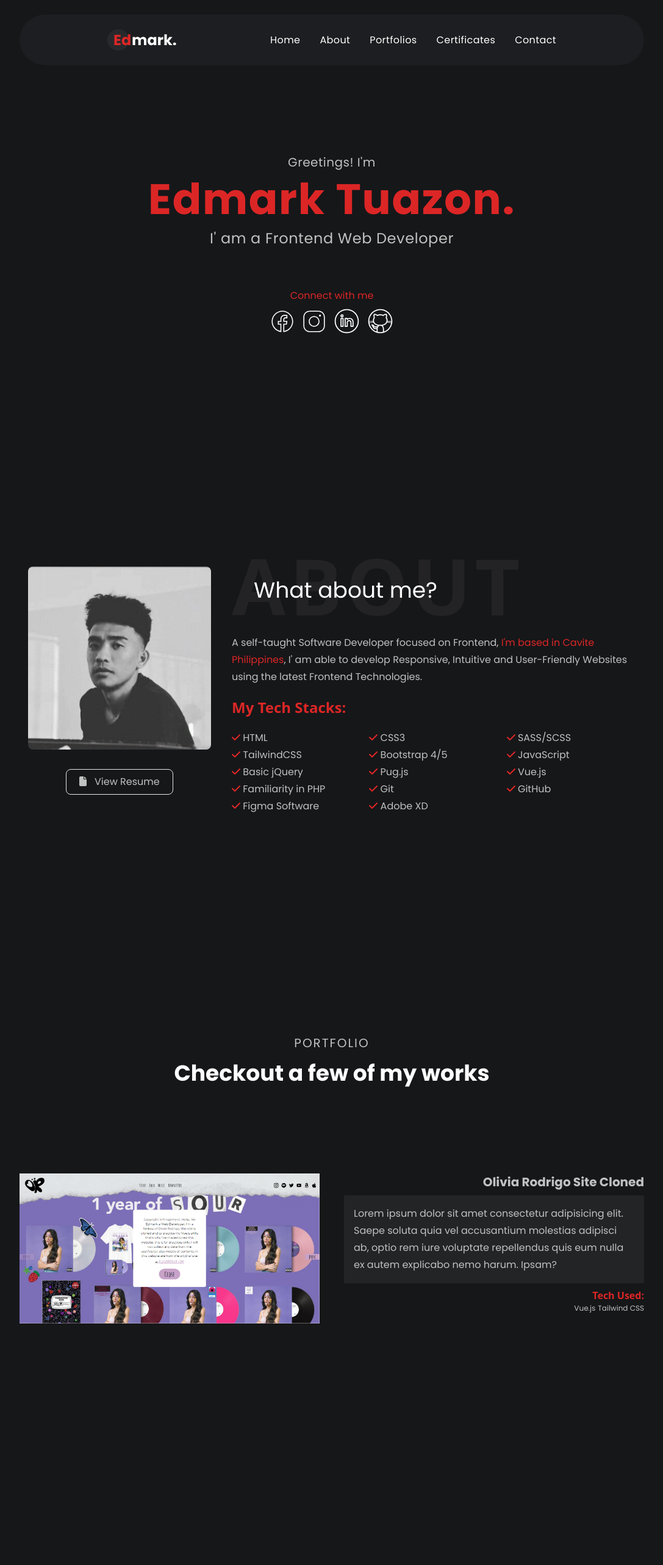
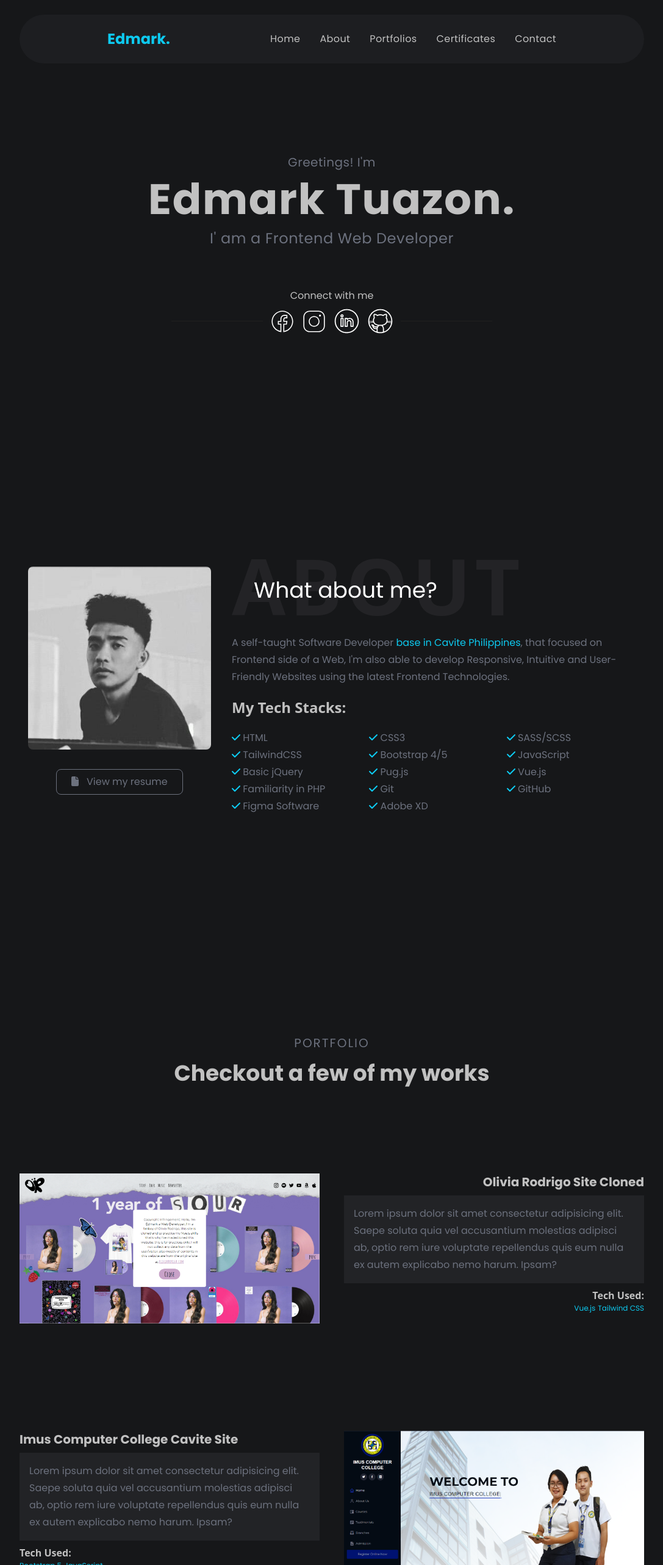
Before and after one commit to edmarktuazon/vue-portfolio, a Vue app: page / in a window 1280 px wide. Shown: the top 2566 px of the page at 61% size, without its empty margins (96-1183 px from the left). Built offline with nearby package versions, Linux system fonts and the light colour scheme.

Commit message:
few changes

```diff
--- a/src/components/AboutSection.vue
+++ b/src/components/AboutSection.vue
@@ -4,14 +4,21 @@ import EdmarkImg from "../assets/images/ed.jpg";
 import { useMotion } from "@vueuse/motion";
 import { ref } from "vue";
 
+const targetEl_info = ref();
 const targetEl_ul = ref();
 
+useMotion(targetEl_info, {
+  initial: { opacity: 0, y: 100 },
+  enter: { opacity: 1, y: 0, scale: 1, transition: { duration: 1000 } },
+  variants: { custom: { scale: 2 } },
+  visible: { opacity: 1, y: 0, scale: 1, transition: { duration: 1000 } },
+});
+
 useMotion(targetEl_ul, {
-  visible: {
-    scale: 1,
-    opacity: 1,
-    y: 0,
-  },
+  initial: { opacity: 0, y: 100 },
+  enter: { opacity: 1, y: 0, scale: 1, transition: { duration: 1200 } },
+  variants: { custom: { scale: 2 } },
+  visible: { opacity: 1, y: 0, scale: 1, transition: { duration: 1200 } },
 });
 </script>
 <template>
@@ -40,17 +47,17 @@ useMotion(targetEl_ul, {
           target="_blank"
           class="
             text-lightGray
-            border
+            border border-lightGray
             font-poppins
             p-2
             rounded-lg
-            w-44
+            w-52
             mt-8
             text-center
             hover:bg-backupSecondary hover:text-white
           "
         >
-          <font-awesome-icon icon="fa-solid fa-file" /> &nbsp; View Resume
+          <font-awesome-icon icon="fa-solid fa-file" /> &nbsp; View my resume
         </a>
       </figure>
       <div class="relative mt-12 lg:mt-0 col-span-2">
@@ -71,14 +78,19 @@ useMotion(targetEl_ul, {
             What about me?
           </h2>
         </div>
-        <p class="font-poppins text-lightGray my-5 leading-7">
-          A self-taught Software Developer focused on Frontend,
-          <span class="text-red">I'm based in Cavite Philippines</span>, I' am
-          able to develop Responsive, Intuitive and User-Friendly Websites using
-          the latest Frontend Technologies.
+        <p
+          class="font-poppins text-lightGray my-5 leading-7"
+          ref="targetEl_info"
+        >
+          A self-taught Software Developer<span class="text-lightBlue">
+            base in Cavite Philippines</span
+          >, that focused on Frontend side of a Web, I'm also able to develop
+          Responsive, Intuitive and User-Friendly Websites using the latest
+          Frontend Technologies.
         </p>
-        <h3 class="text-2xl font-bold text-red capitalize">my tech stacks:</h3>
+        <h3 class="text-2xl font-bold text-gray capitalize">my tech stacks:</h3>
         <ul
+          ref="targetEl_ul"
           class="
             grid grid-cols-2
             md:grid-cols-3
@@ -87,35 +99,52 @@ useMotion(targetEl_ul, {
             mt-5
             leading-7
           "
-          ref="targetEl_ul"
         >
-          <li><font-awesome-icon icon="check" class="text-red" /> HTML</li>
-          <li><font-awesome-icon icon="check" class="text-red" /> CSS3</li>
-          <li><font-awesome-icon icon="check" class="text-red" /> SASS/SCSS</li>
           <li>
-            <font-awesome-icon icon="check" class="text-red" /> TailwindCSS
+            <font-awesome-icon icon="check" class="text-lightBlue" /> HTML
           </li>
           <li>
-            <font-awesome-icon icon="check" class="text-red" /> Bootstrap 4/5
+            <font-awesome-icon icon="check" class="text-lightBlue" /> CSS3
           </li>
           <li>
-            <font-awesome-icon icon="check" class="text-red" /> JavaScript
+            <font-awesome-icon icon="check" class="text-lightBlue" /> SASS/SCSS
           </li>
           <li>
-            <font-awesome-icon icon="check" class="text-red" /> Basic jQuery
+            <font-awesome-icon icon="check" class="text-lightBlue" />
+            TailwindCSS
           </li>
-          <li><font-awesome-icon icon="check" class="text-red" /> Pug.js</li>
-          <li><font-awesome-icon icon="check" class="text-red" /> Vue.js</li>
           <li>
-            <font-awesome-icon icon="check" class="text-red" /> Familiarity in
-            PHP
+            <font-awesome-icon icon="check" class="text-lightBlue" /> Bootstrap
+            4/5
           </li>
-          <li><font-awesome-icon icon="check" class="text-red" /> Git</li>
-          <li><font-awesome-icon icon="check" class="text-red" /> GitHub</li>
           <li>
-            <font-awesome-icon icon="check" class="text-red" /> Figma Software
+            <font-awesome-icon icon="check" class="text-lightBlue" /> JavaScript
           </li>
-          <li><font-awesome-icon icon="check" class="text-red" /> Adobe XD</li>
+          <li>
+            <font-awesome-icon icon="check" class="text-lightBlue" /> Basic
+            jQuery
+          </li>
+          <li>
+            <font-awesome-icon icon="check" class="text-lightBlue" /> Pug.js
+          </li>
+          <li>
+            <font-awesome-icon icon="check" class="text-lightBlue" /> Vue.js
+          </li>
+          <li>
+            <font-awesome-icon icon="check" class="text-lightBlue" />
+            Familiarity in PHP
+          </li>
+          <li><font-awesome-icon icon="check" class="text-lightBlue" /> Git</li>
+          <li>
+            <font-awesome-icon icon="check" class="text-lightBlue" /> GitHub
+          </li>
+          <li>
+            <font-awesome-icon icon="check" class="text-lightBlue" /> Figma
+            Software
+          </li>
+          <li>
+            <font-awesome-icon icon="check" class="text-lightBlue" /> Adobe XD
+          </li>
         </ul>
       </div>
     </div>
--- a/src/components/Navigation.vue
+++ b/src/components/Navigation.vue
@@ -1,6 +1,5 @@
 <script setup>
 import { reactive, toRefs } from "vue";
-import logo from "../assets/images/logo.png";
 
 const navLinks = reactive({
   home: "Home",
@@ -34,7 +33,9 @@ function toggleMenu() {
     <nav class="px-8 xl:px-36">
       <div class="flex justify-between items-center py-6 lg:mx-0">
         <a href="/" class="z-50">
-          <img :src="logo" alt="logo-web" />
+          <span class="text-lightBlue font-bold text-2xl font-poppins"
+            >Edmark.</span
+          >
         </a>
 
         <ul
@@ -47,8 +48,8 @@ function toggleMenu() {
               class="
                 nav-links
                 font-medium
-                text-white
-                hover:text-red
+                text-gray
+                hover:text-lightBlue
                 ease-out
                 duration-300
                 tracking-wide
@@ -62,8 +63,8 @@ function toggleMenu() {
               class="
                 nav-links
                 font-medium
-                text-white
-                hover:text-red
+                text-gray
+                hover:text-lightBlue
                 ease-out
                 duration-300
                 tracking-wide
@@ -77,8 +78,8 @@ function toggleMenu() {
               class="
                 nav-links
                 font-medium
-                text-white
-                hover:text-red
+                text-gray
+                hover:text-lightBlue
                 ease-out
                 duration-300
                 tracking-wide
@@ -93,8 +94,8 @@ function toggleMenu() {
               class="
                 nav-links
                 font-medium
-                text-white
-                hover:text-red
+                text-gray
+                hover:text-lightBlue
                 ease-out
                 duration-300
                 tracking-wide
@@ -108,8 +109,8 @@ function toggleMenu() {
               class="
                 nav-links
                 font-medium
-                text-white
-                hover:text-red
+                text-gray
+                hover:text-lightBlue
                 ease-out
                 duration-300
                 tracking-wide
--- a/src/components/PortfolioSection.vue
+++ b/src/components/PortfolioSection.vue
@@ -1,5 +1,26 @@
 <script setup>
 import ORSiteImg from "../assets/images/OR-site.png";
+import iccSiteImg from "../assets/images/icc.png";
+
+import { useMotion } from "@vueuse/motion";
+import { ref } from "vue";
+
+const targetEl_infoFirst = ref();
+const targetEl_infoSecond = ref();
+
+useMotion(targetEl_infoFirst, {
+  initial: { opacity: 0, y: 100 },
+  enter: { opacity: 1, y: 0, scale: 1, transition: { duration: 1000 } },
+  variants: { custom: { scale: 2 } },
+  visible: { opacity: 1, y: 0, scale: 1, transition: { duration: 1000 } },
+});
+
+useMotion(targetEl_infoSecond, {
+  initial: { opacity: 0, y: 100 },
+  enter: { opacity: 1, y: 0, scale: 1, transition: { duration: 1000 } },
+  variants: { custom: { scale: 2 } },
+  visible: { opacity: 1, y: 0, scale: 1, transition: { duration: 1000 } },
+});
 </script>
 
 <template>
@@ -18,23 +39,25 @@ import ORSiteImg from "../assets/images/OR-site.png";
         Portfolio
       </h2>
       <h2
-        class="text-4xl font-poppins text-white relative text-center font-bold"
+        class="text-4xl font-poppins text-gray relative text-center font-bold"
       >
         Checkout a few of my works
       </h2>
     </div>
+    <!-- portfolio section -->
     <div
       class="
         grid grid-cols-1
-        lg:grid-cols-2
+        md:grid-cols-2
         mx-auto
         w-full
         md:w-4/5
         relative
-        md:gap-10
+        md:gap-y-44 md:gap-10
         gap-0
       "
     >
+      <!-- first  portfolio -->
       <a href="https://olivia-rodrigo-site-cloned.vercel.app/" target="_blank">
         <img
           :src="ORSiteImg"
@@ -42,9 +65,9 @@ import ORSiteImg from "../assets/images/OR-site.png";
           class="w-full"
         />
       </a>
-      <div class="my-6 lg:my-0">
+      <div class="my-6 lg:my-0" ref="targetEl_infoFirst">
         <div class="flex justify-start lg:justify-end">
-          <h4 class="font-poppins text-lightGray text-xl font-semibold">
+          <h4 class="font-poppins text-gray text-xl font-semibold">
             Olivia Rodrigo Site Cloned
           </h4>
         </div>
@@ -57,12 +80,50 @@ import ORSiteImg from "../assets/images/OR-site.png";
           </p>
         </div>
         <div class="flex justify-start items-center lg:justify-end">
-          <h5 class="text-red font-bold">Tech Used:</h5>
+          <h5 class="text-gray font-bold">Tech Used:</h5>
         </div>
         <ul class="flex gap-1 justify-start items-center lg:justify-end">
-          <li class="text-[12px] font-poppins text-lightGray">Vue.js</li>
-          <li class="text-[12px] font-poppins text-lightGray">Tailwind CSS</li>
+          <li class="text-[12px] font-poppins text-lightBlue">Vue.js</li>
+          <li class="text-[12px] font-poppins text-lightBlue">Tailwind CSS</li>
         </ul>
+      </div>
+      <!-- second portfolio -->
+      <div
+        class="my-6 lg:my-0 row-start-4 md:row-start-auto"
+        ref="targetEl_infoSecond"
+      >
+        <div class="flex justify-start lg:justify-start">
+          <h4 class="font-poppins text-gray text-xl font-semibold">
+            Imus Computer College Cavite Site
+          </h4>
+        </div>
+        <div class="bg-backupSecondary p-4 my-2">
+          <p class="text-lightGray font-poppins leading-7">
+            Lorem ipsum dolor sit amet consectetur adipisicing elit. Saepe
+            soluta quia vel accusantium molestias adipisci ab, optio rem iure
+            voluptate repellendus quis eum nulla ex autem explicabo nemo harum.
+            Ipsam?
+          </p>
+        </div>
+        <div class="flex justify-start items-center lg:justify-start">
+          <h5 class="text-gray font-bold">Tech Used:</h5>
+        </div>
+        <ul class="flex gap-1 justify-start items-center lg:justify-start">
+          <li class="text-[12px] font-poppins text-lightBlue">Bootstrap 5</li>
+          <li class="text-[12px] font-poppins text-lightBlue">JavaScript</li>
+        </ul>
+      </div>
+      <div class="">
+        <a
+          href="https://icc-tmc-branch-2022-edmarktuazon.vercel.app/"
+          target="_blank"
+        >
+          <img
+            :src="iccSiteImg"
+            alt="ICC home screen capture  "
+            class="w-full"
+          />
+        </a>
       </div>
     </div>
   </div>
--- a/src/views/HomeView.vue
+++ b/src/views/HomeView.vue
@@ -8,25 +8,11 @@ import LinkedInIcon from "../components/icons/IconLinkedIn.vue";
 import { useMotion } from "@vueuse/motion";
 import { ref } from "vue";
 
-const targetEl_h3 = ref();
-const targetEl_h1 = ref();
-const targetEl_h4 = ref();
+const targetEl_headings = ref();
 
-useMotion(targetEl_h1, {
+useMotion(targetEl_headings, {
   initial: { opacity: 0, y: 100 },
-  enter: { opacity: 1, y: 0, scale: 1, transition: { delay: 900 } },
-  variants: { custom: { scale: 2 } },
-});
-
-useMotion(targetEl_h3, {
-  initial: { opacity: 0, y: 100 },
-  enter: { opacity: 1, y: 0, scale: 1, transition: { delay: 900 } },
-  variants: { custom: { scale: 2 } },
-});
-
-useMotion(targetEl_h4, {
-  initial: { opacity: 0, y: 100 },
-  enter: { opacity: 1, y: 0, scale: 1, transition: { delay: 500 } },
+  enter: { opacity: 1, y: 0, scale: 1, transition: { duration: 1000 } },
   variants: { custom: { scale: 2 } },
 });
 </script>
@@ -42,7 +28,7 @@ useMotion(targetEl_h4, {
       flex-col
     "
   >
-    <div class="px-4">
+    <div class="px-4" ref="targetEl_headings">
       <h4
         class="
           text-lightGray text-center
@@ -51,7 +37,6 @@ useMotion(targetEl_h4, {
           text-xl
           font-medium
         "
-        ref="targetEl_h4"
       >
         Greetings! I'm
       </h4>
@@ -59,24 +44,22 @@ useMotion(targetEl_h4, {
         class="
           heading-h1
           font-poppins font-bold
-          text-red text-center
+          text-gray text-center
           my-2
           tracking-wide
           v-motion-fade
         "
-        ref="targetEl_h1"
       >
         Edmark Tuazon.
       </h1>
       <h3
         class="heading-h3 font-poppins text-lightGray text-center tracking-wide"
-        ref="targetEl_h3"
       >
         I' am a Frontend Web Developer
       </h3>
     </div>
     <div class="mt-16 px-4">
-      <h3 class="text-center text-red font-poppins mb-2">Connect with me</h3>
+      <h3 class="text-center text-gray font-poppins mb-2">Connect with me</h3>
       <div class="icons-container flex justify-center items-center gap-3">
         <a href="https://www.facebook.com/edmark.io/" target="_blank">
           <FacebookIcon />
@@ -108,16 +91,14 @@ useMotion(targetEl_h4, {
 .icons-container::after {
   content: "";
   display: block;
-  max-width: 150px;
-  width: 100%;
+  width: 150px;
   height: 1px;
   background-color: rgb(32, 32, 32);
 }
 .icons-container::before {
   content: "";
   display: block;
-  max-width: 150px;
-  width: 100%;
+  width: 150px;
   height: 1px;
   background-color: rgb(32, 32, 32);
 }
--- a/tailwind.config.js
+++ b/tailwind.config.js
@@ -11,8 +11,9 @@ module.exports = {
         backupPrimary: "#161719",
         secondary: "#aaaaaa",
         backupSecondary: "#28292cb6",
-        red: "#DC2626",
-        lightGray: "#c1c1c1",
+        gray: "#c1c1c1",
+        lightGray: "#6c717e",
+        lightBlue: "#0dcaf0",
       },
     },
   },
```
Also changed, not shown: src/assets/images/icc.PNG (added).
